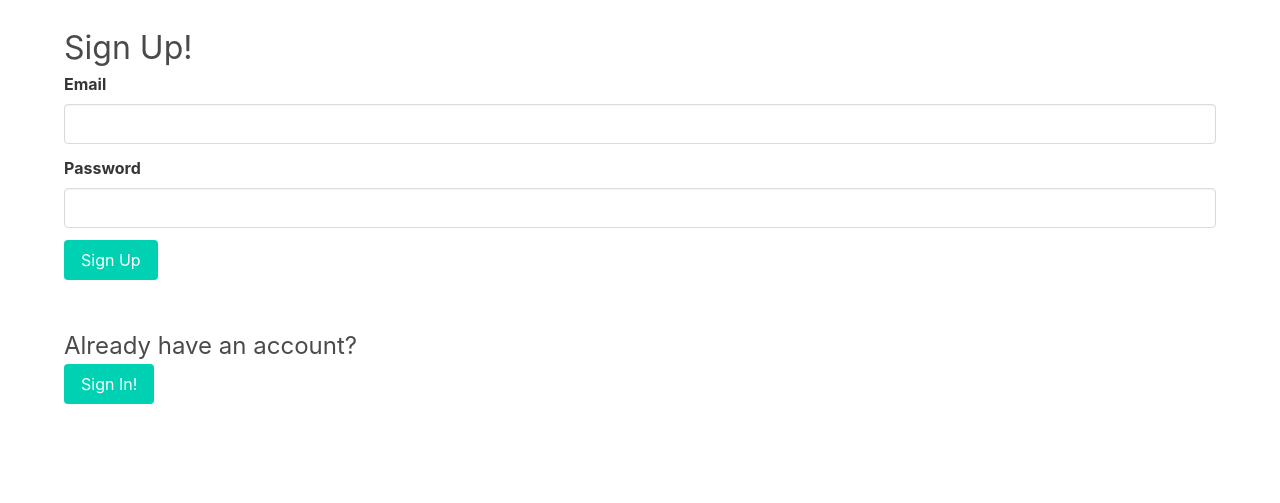
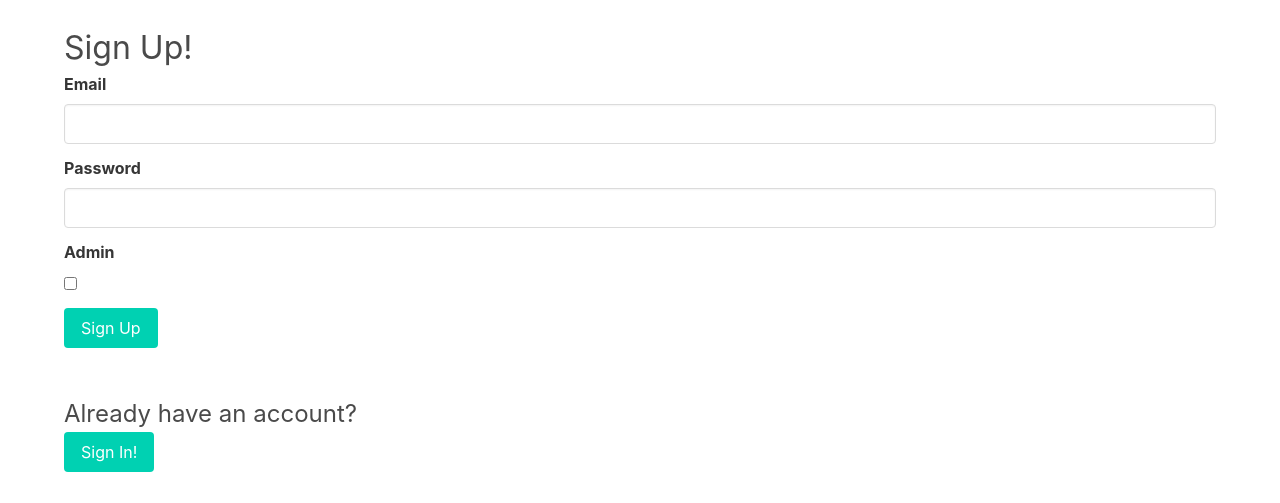
Before and after one commit to micaminoff/tsoha-keikat, a Flask app: page /auth/create in a window 1280 px wide. Shown: the part 297-800 px from the top of the page. Run offline with Flask 2, Linux system fonts and the light colour scheme; some libraries are stand-ins or nearby versions.

Commit message:
Added base model and admin role

```diff
--- a/application/auth/forms.py
+++ b/application/auth/forms.py
@@ -1,11 +1,12 @@
 from flask_wtf import FlaskForm
-from wtforms import PasswordField, StringField, validators
+from wtforms import BooleanField, PasswordField, StringField, validators
 
 
 class LoginForm(FlaskForm):
     email = StringField(
         "Email", [validators.Email(), validators.DataRequired()])
     password = PasswordField("Password", [validators.DataRequired()])
+    admin = BooleanField("Admin")
 
     class Meta:
         csrf = False
--- a/application/auth/views.py
+++ b/application/auth/views.py
@@ -51,9 +51,12 @@ def auth_create():
             form.password.data).decode('utf-8')
         u = User(email=form.email.data,
                  password=pw_hash)
+        if form.admin.data is True:
+            u.admin = True
         db.session.add(u)
         db.session.commit()
         login_user(u)
+        print(u)
         return redirect(url_for('events_index'))
 
     # If anything in POST goes wrong, serve login form with errors
--- a/application/templates/auth/registerform.html
+++ b/application/templates/auth/registerform.html
@@ -17,6 +17,15 @@
 
             {{render_field(form.password, type='password')}}
 
+            <div class='field'>
+                {{ form.admin.label(class_='label') }}
+                {% if form.admin.data %}
+                    {{ form.admin(type='checkbox', value=form.admin.data) }}
+                {% else %}
+                    {{ form.admin(type='checkbox') }}
+                {% endif %}
+            </div>
+
             <div class="field">
                 <input class="button is-primary" type="submit" value="Sign Up" />
             </div>
--- a/application/templates/events/list.html
+++ b/application/templates/events/list.html
@@ -20,7 +20,7 @@
                     <td>{{ event.performer }}</td>
                     <td>{{ event.venue }}</td>
                     <td>{{ event.date }}</td>
-                    {% if user.id == event.account.id %}
+                    {% if user.id == event.account.id or user.admin == True %}
                     <td><a href="{{url_for('events_modify', event_id=event.id)}}">
                             <span class="icon"><i class="far fa-edit"></i></span>
                         </a></td>
```
Also changed, not shown: application/auth/models.py (+3 -6 lines), application/events/models.py (+2 -5 lines), application/models.py (added, +11 -0 lines).
